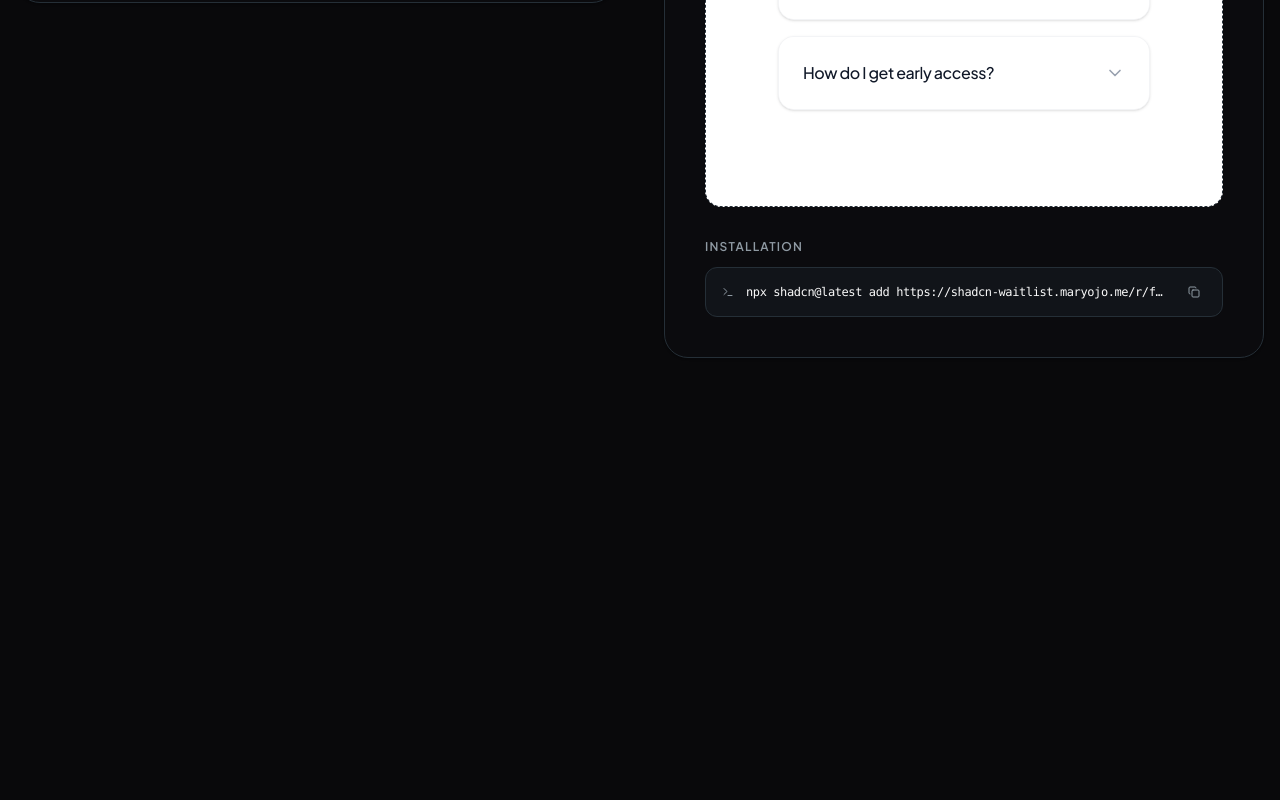
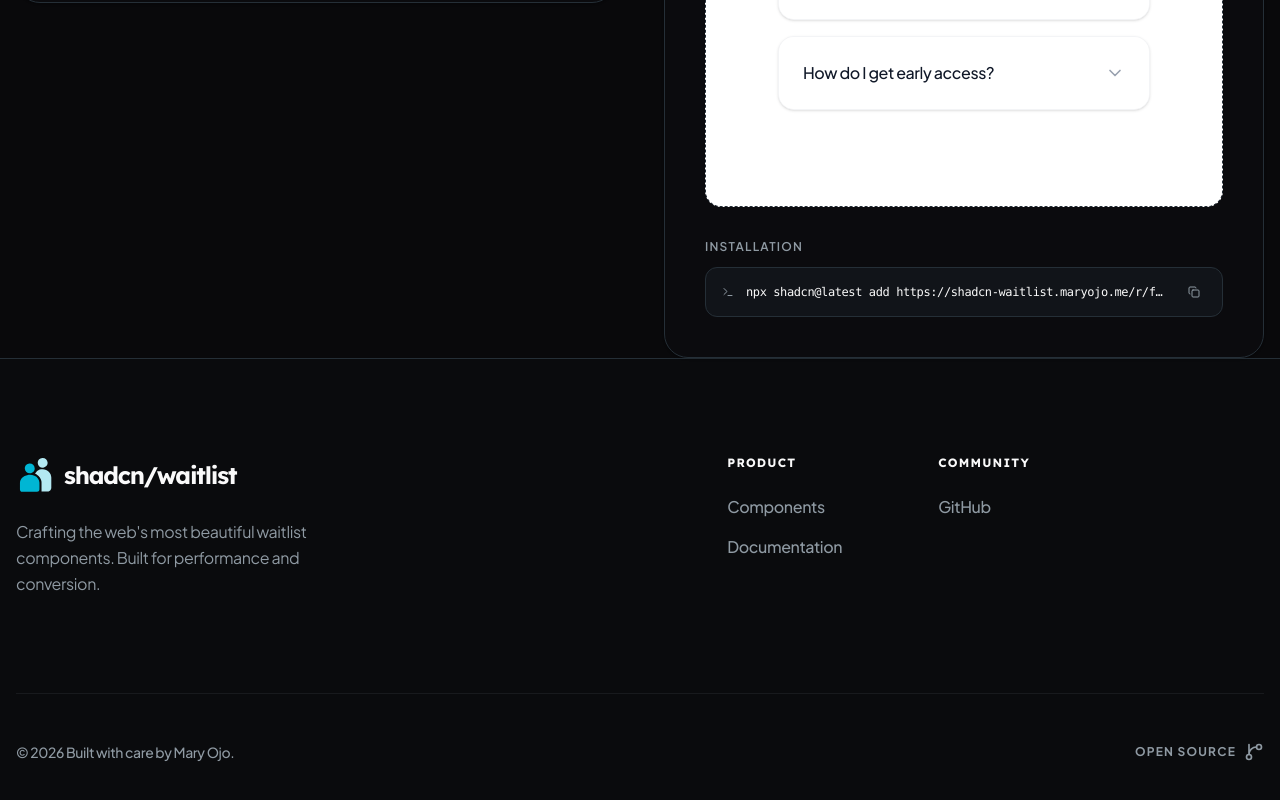
Before and after one commit to maryojo/shadcn-waitlist, a Next.js app: page /components in a window 1280 px wide. Shown: the part 2338-3138 px from the top of the page. Before the commit the page ends 2792 px from the top, so only its background shows below. Built offline with nearby package versions, Linux system fonts and the light colour scheme.

Commit message:
refactor: update footer component

```diff
--- a/src/app/components/page.tsx
+++ b/src/app/components/page.tsx
@@ -7,6 +7,8 @@
 import { Input } from "@/components/ui/input";
 import { Button } from "@/components/ui/button";
 import { components } from "./data";
+import { Footer } from "@/components/footer";
+
 
 
 export default function ComponentsPage() {
@@ -140,6 +142,7 @@
           </div>
         )}
       </div>
+      <Footer />
     </main>
   );
 }
--- a/src/app/docs/page.tsx
+++ b/src/app/docs/page.tsx
@@ -5,6 +5,8 @@
 import { motion, AnimatePresence } from "framer-motion";
 import { Copy, Check, Terminal, ChevronRight, BookOpen, Puzzle, Package } from "lucide-react";
 import { cn } from "@/lib/utils";
+import { Footer } from "@/components/footer";
+
 
 function CopyButton({ text, className }: { text: string; className?: string }) {
   const [copied, setCopied] = useState(false);
@@ -235,6 +237,7 @@
           </div>
         </div>
       </div>
+      <Footer />
     </main>
   );
 }
--- a/src/app/page.tsx
+++ b/src/app/page.tsx
@@ -11,6 +11,7 @@
 import Link from "next/link";
 
 import { ShadcnIcon, ReactIcon, TailwindIcon, TypeScriptIcon, FramerMotionIcon, RadixUIIcon } from "@/components/brand-icons";
+import { Footer } from "@/components/footer";
 
 import { redirect } from "next/navigation";
 
@@ -229,63 +230,7 @@
         </div>
       </section>
 
-      {/* Footer */}
-      <footer className="py-24 border-t bg-muted/10">
-        <div className="container px-4 mx-auto">
-          <div className="flex flex-col md:flex-row justify-between items-start gap-16 mb-24">
-            <div className="max-w-xs">
-              <div className="flex items-center space-x-2 mb-6">
-                <div className="relative w-10 h-10 flex items-center justify-center">
-                  <Image
-                    src="/waitlist-logo.svg"
-                    alt="Waitlist Logo"
-                    width={40}
-                    height={40}
-                    className="w-full h-full object-contain"
-                  />
-                </div>
-                <span className="font-heading font-bold text-xl md:text-2xl tracking-tighter">shadcn/waitlist</span>
-              </div>
-              <p className="text-muted-foreground leading-relaxed">
-                Crafting the web's most beautiful waitlist components. Built for performance and conversion.
-              </p>
-            </div>
-            <div className="grid grid-cols-2 sm:grid-cols-3 gap-12 md:gap-24">
-              <div>
-                <h4 className="font-bold mb-6 uppercase text-xs tracking-widest">Product</h4>
-                <ul className="space-y-4 text-muted-foreground font-medium">
-                  <li><Link href="/components" className="hover:text-primary transition-colors">Components</Link></li>
-                  <li><Link href="/docs" className="hover:text-primary transition-colors">Documentation</Link></li>
-                  <li><Link href="/changelog" className="hover:text-primary transition-colors">Changelog</Link></li>
-                </ul>
-              </div>
-              <div>
-                <h4 className="font-bold mb-6 uppercase text-xs tracking-widest">Community</h4>
-                <ul className="space-y-4 text-muted-foreground font-medium">
-                  <li><a href="#" className="hover:text-primary transition-colors">GitHub</a></li>
-                  <li><a href="#" className="hover:text-primary transition-colors">Discord</a></li>
-                  <li><a href="#" className="hover:text-primary transition-colors">Twitter</a></li>
-                </ul>
-              </div>
-              <div>
-                <h4 className="font-bold mb-6 uppercase text-xs tracking-widest">Legal</h4>
-                <ul className="space-y-4 text-muted-foreground font-medium">
-                  <li><a href="#" className="hover:text-primary transition-colors">Privacy</a></li>
-                  <li><a href="#" className="hover:text-primary transition-colors">Terms</a></li>
-                </ul>
-              </div>
-            </div>
-          </div>
-          <div className="pt-12 border-t border-muted-foreground/10 flex flex-col sm:row justify-between items-center gap-6">
-            <p className="text-sm text-muted-foreground font-medium">
-              &copy; {new Date().getFullYear()} Built by Mary.
-            </p>
-            <div className="flex items-center space-x-8">
-              <a href="#" className="text-muted-foreground hover:text-primary transition-colors"><GitBranch className="w-5 h-5" /></a>
-            </div>
-          </div>
-        </div>
-      </footer>
+      <Footer />
     </main>
   );
 }
--- /dev/null
+++ b/src/components/footer.tsx
@@ -0,0 +1,59 @@
+import React from "react";
+import Image from "next/image";
+import Link from "next/link";
+import { GitBranch } from "lucide-react";
+
+export function Footer() {
+  return (
+    <footer className="py-24 border-t bg-muted/10">
+      <div className="container px-4 mx-auto">
+        <div className="flex flex-col md:flex-row justify-between items-center md:items-start gap-16 mb-24 text-center md:text-left">
+          <div className="max-w-xs flex flex-col items-center md:items-start">
+            <div className="flex items-center space-x-2 mb-6">
+              <div className="relative w-10 h-10 flex items-center justify-center">
+                <Image
+                  src="/waitlist-logo.svg"
+                  alt="Waitlist Logo"
+                  width={40}
+                  height={40}
+                  className="w-full h-full object-contain"
+                />
+              </div>
+              <span className="font-heading font-bold text-xl md:text-2xl tracking-tighter">shadcn/waitlist</span>
+            </div>
+            <p className="text-muted-foreground leading-relaxed">
+              Crafting the web's most beautiful waitlist components. Built for performance and conversion.
+            </p>
+          </div>
+          <div className="grid grid-cols-2 sm:grid-cols-3 gap-12 md:gap-24">
+            <div>
+              <h4 className="font-bold mb-6 uppercase text-xs tracking-widest">Product</h4>
+              <ul className="space-y-4 text-muted-foreground font-medium">
+                <li><Link href="/components" className="hover:text-primary transition-colors">Components</Link></li>
+                <li><Link href="/docs" className="hover:text-primary transition-colors">Documentation</Link></li>
+                {/* <li><Link href="/changelog" className="hover:text-primary transition-colors">Changelog</Link></li> */}
+              </ul>
+            </div>
+            <div>
+              <h4 className="font-bold mb-6 uppercase text-xs tracking-widest">Community</h4>
+              <ul className="space-y-4 text-muted-foreground font-medium">
+                <li><a href="https://github.com/maryojo/shadcn-waitlist" target="_blank" rel="noopener noreferrer" className="hover:text-primary transition-colors">GitHub</a></li>
+              </ul>
+            </div>
+          </div>
+        </div>
+        <div className="pt-12 border-t border-muted-foreground/10 flex flex-col sm:flex-row justify-between items-center gap-6 text-center sm:text-left">
+          <p className="text-sm text-muted-foreground font-medium">
+            &copy; {new Date().getFullYear()} Built with care by Mary Ojo.
+          </p>
+          <div className="flex items-center space-x-8">
+            <a href="https://github.com/maryojo/shadcn-waitlist" target="_blank" rel="noopener noreferrer" className="text-muted-foreground hover:text-primary transition-colors flex items-center gap-2">
+              <span className="text-xs font-bold uppercase tracking-widest">Open Source</span>
+              <GitBranch className="w-5 h-5" />
+            </a>
+          </div>
+        </div>
+      </div>
+    </footer>
+  );
+}
```
